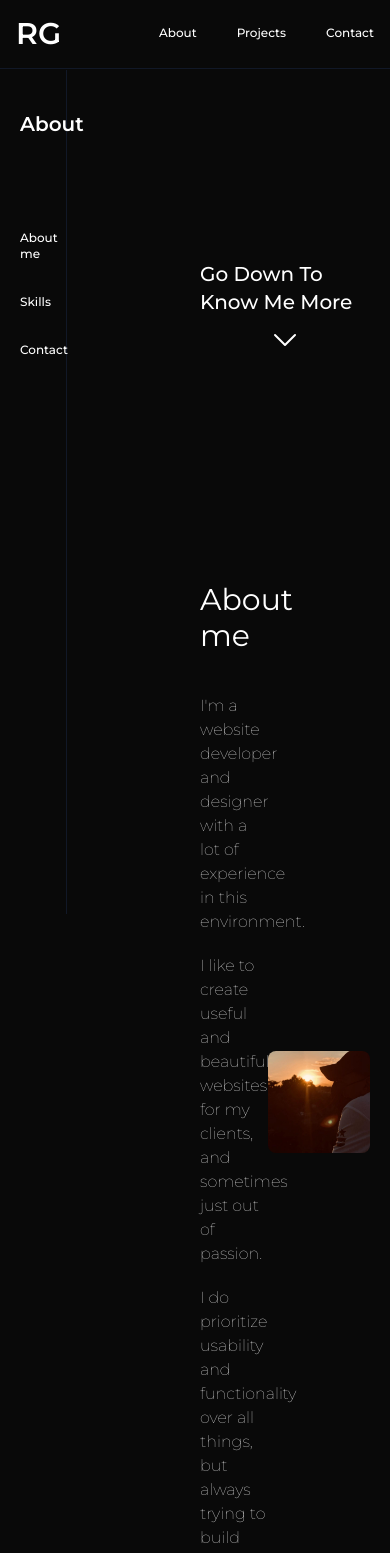
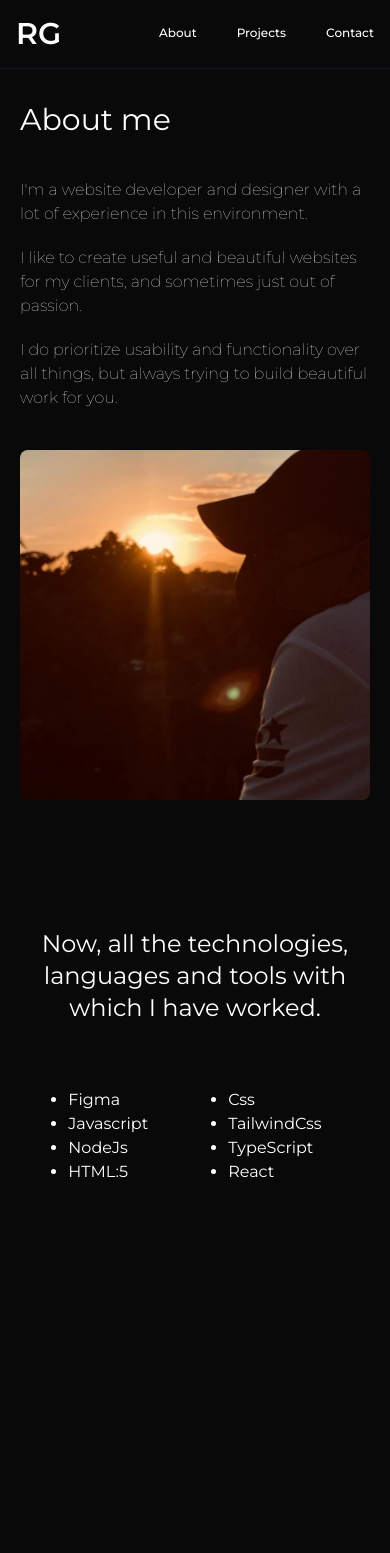
Before and after one commit to JustGabo/PortFolio, a React (Vite) app: page / in a window 390 px wide. Shown: the top 1553 px of the page. Built offline with nearby package versions, Linux system fonts and the light colour scheme.

Commit message:
feat: mainly adding responsive and aos installed

```diff
--- a/package.json
+++ b/package.json
@@ -11,6 +11,7 @@
   },
   "dependencies": {
     "@heroicons/react": "^2.0.18",
+    "aos": "^3.0.0-beta.6",
     "localforage": "^1.10.0",
     "match-sorter": "^6.3.1",
     "react": "^18.2.0",
--- a/src/App.jsx
+++ b/src/App.jsx
@@ -5,13 +5,17 @@ import Projects from "./projects/page";
 import Contact from './contact/page'
 import {Route, Routes, Link} from 'react-router-dom'
 
+import AOS from 'aos';
+import 'aos/dist/aos.css';
+AOS.init();
+
 function App() {
   return (
-    <div className="flex flex-col bg-[#090909] text-white">
-      <header className="grid grid-cols-2 items-center bg-[#090909] text-white border-b border-gray-900 fixed w-[100%] p-4">
+    <div className="flex flex-col bg-[#090909] text-white pb-[4em] md:pb-[2em]">
+      <header className="grid z-50 grid-cols-2 items-center bg-[#090909] text-white border-b border-gray-900 fixed w-[100%] p-4">
         <h1 className="text-3xl font-semibold">RG</h1>
 
-        <ul className="flex gap-10  flex-row text-xs font-medium justify-end">
+        <ul className="flex gap-10  flex-row text-xs items-center font-medium justify-end">
         <li className="about pb-[2px] cursor-pointer hover:translate-y-[-5px] transition-all"><Link to="/">About</Link></li>
         <li className="projects pb-[2px] cursor-pointer hover:translate-y-[-5px] transition-all"><Link to="projects">Projects</Link></li>
         <li className="contact pb-[2px] cursor-pointer hover:translate-y-[-5px] transition-all"><Link to="contact">Contact</Link></li>
--- a/src/about/page.tsx
+++ b/src/about/page.tsx
@@ -1,13 +1,12 @@
 import { Link } from "react-scroll";
 import React from "react";
 import { ChevronDownIcon } from "@heroicons/react/24/solid";
-import AboutImg from '../imgs/aboutImg.jpeg'
-
+import AboutImg from "../imgs/aboutImg.jpeg";
 
 const Page = () => {
   return (
-    <div id="projects" className="flex mt-[70px] px-5">
-      <section className="fixed flex flex-col gap-20 border-r pt-10 border-gray-900 w-[12%] h-screen">
+    <div id="projects" className="flex flex-col md:flex-row mt-[70px] px-5">
+      <section className="fixed md:flex hidden items-start  flex-col justify-between md:gap-20 border-r pt-10 border-gray-900 w-[12%] h-screen">
         <h2 id="projects" className="font-semibold cursor-pointer text-xl">
           <Link
             activeClass="active"
@@ -20,7 +19,7 @@ const Page = () => {
             About
           </Link>
         </h2>
-        <ul className="ul flex flex-col gap-2 w-[80%] text-xs font-medium ">
+        <ul className="ul flex flex-row md:flex-col gap-10 md:gap-2 w-[100%] md:w-[80%] text-xs font-medium ">
           <li className="cursor-pointer   py-3">
             <Link
               activeClass="active"
@@ -59,26 +58,15 @@ const Page = () => {
           </li>
         </ul>
       </section>
-      <section className="ml-[180px] w-[100%] flex flex-col">
-        <article className="h-96 flex flex-col justify-center items-center mb-32">
-          <div className="mb-[100px] flex flex-col items-center gap-2 pt-48">
-            <h3 className="font-medium text-xl">Go Down To Know Me More</h3>
-            <Link
-              activeClass="active"
-              to="aboutme"
-              spy={true}
-              smooth={true}
-              offset={-90}
-              duration={500}
-            >
-              <ChevronDownIcon className="w-8 aspect-square cursor-pointer"></ChevronDownIcon>
-            </Link>
-          </div>
-        </article>
-
-        <article className="grid gap-32">
-          <section id="aboutme" className="flex items-center justify-between">
-            <div className="flex flex-col gap-10 w-[40%]">
+      <section className="md:ml-[15%] md:pr-[1em] mt-[2em] flex flex-col">
+        <article
+          className="grid gap-32"
+          data-aos="fade-in"
+          data-aos-anchor="#example-anchor"
+          data-aos-duration="2000"
+        >
+          <section id="aboutme" className="flex md:flex-row flex-col gap-10 items-center justify-between">
+            <div className="flex flex-col gap-10  md:w-[40%]">
               <h3 className="text-3xl">About me</h3>
 
               <div className="flex flex-col gap-5">
@@ -93,13 +81,13 @@ const Page = () => {
                 </p>
 
                 <p className="text-base font-thin">
-                  I do prioritize usability and functionality over all things, but
-                  always trying to build beautiful work for you.
+                  I do prioritize usability and functionality over all things,
+                  but always trying to build beautiful work for you.
                 </p>
               </div>
             </div>
 
-            <div className="w-[80%] flex justify-center items-center">
+            <div className="w-[100] flex justify-center ">
               <img
                 className="w-[25em] rounded-lg aspect-square object-cover"
                 src={AboutImg}
@@ -108,13 +96,20 @@ const Page = () => {
             </div>
           </section>
 
-          <section id="skills" className="grid gap-16">
+          <section
+            id="skills"
+            className="grid gap-16"
+            data-aos="fade-in"
+            data-aos-anchor="#example-anchor"
+            data-aos-offset="800"
+            data-aos-duration="1500"
+          >
             <h3 className="text-2xl  text-center">
               Now, all the technologies, languages and tools with which I have
               worked.
             </h3>
 
-            <article className="grid grid-cols-8 border-t-2 border-[#0a3447]">
+            <article className="hidden md:grid  grid-cols-8 border-t-2 border-[#0a3447]">
               <div className="flex flex-col items-center ">
                 <div className="w-[2px] h-[200px] bg-[#0a3447]"></div>
                 <p>HTML:5</p>
@@ -148,8 +143,9 @@ const Page = () => {
                 <p>NodeJs</p>
               </div>
             </article>
-            {/* <article className="w-[95%] m-auto">
-              <ul className="flex gap-20">
+
+            <article className="w-[95%] m-auto">
+              <ul className="flex justify-center gap-20">
                 <div>
                 <li className="list-disc">Figma</li>
                 <li className="list-disc">Javascript</li>
@@ -163,12 +159,16 @@ const Page = () => {
                 <li className="list-disc">React</li>
                 </div>
               </ul>
-            </article> */}
+            </article>
           </section>
 
           <section
             id="contact"
             className="flex flex-col items-center h-96 justify-center"
+            data-aos="fade-down"
+            data-aos-anchor="#example-anchor"
+            data-aos-offset="1500"
+            data-aos-duration="1000"
           >
             <div className="flex flex-col items-center justify-center gap-6 mb-32">
               <h3 className="text-center">
@@ -176,7 +176,7 @@ const Page = () => {
                 mind, just tell me about it.
               </h3>
               <button className="border-2 border-[#0a3447] w-[170px] rounded-md hover:bg-[#0a3447] transition-all">
-                <a className="inline-block w-[100%] leading-10" href="">
+                <a className="inline-block w-[100%] leading-10" href="mailto:ovallegabriel123@gmail.com">
                   Get it!
                 </a>
               </button>
--- a/src/contact/page.tsx
+++ b/src/contact/page.tsx
@@ -5,7 +5,7 @@ import { ChevronDownIcon } from "@heroicons/react/24/solid";
 const Page = () => {
   return (
     <div id="projects" className="flex mt-[70px] px-5">
-      <section className="fixed flex flex-col gap-20 border-r pt-10 border-gray-900 w-[12%] h-screen">
+      <section className="fixed hidden md:flex flex-col gap-20 border-r pt-10 border-gray-900 w-[12%] h-screen">
         <h2 id="projects" className="font-semibold cursor-pointer text-xl">
           <Link
             activeClass="active"
@@ -15,7 +15,7 @@ const Page = () => {
             offset={-100}
             duration={500}
           >
-           Contact
+            Contact
           </Link>
         </h2>
         <ul className="ul flex flex-col gap-2 w-[80%] text-xs font-medium ">
@@ -45,38 +45,38 @@ const Page = () => {
           </li>
         </ul>
       </section>
-      <section className="ml-[180px] w-[100%] flex flex-col">
-        <article className="h-96 flex flex-col justify-center items-center mb-32">
-          <div className="mb-[100px] flex flex-col items-center gap-2 pt-48">
-            <h3 className="font-medium text-xl">Go Down To Contact Me</h3>
-            <Link
-              activeClass="active"
-              to="gmail"
-              spy={true}
-              smooth={true}
-              offset={-90}
-              duration={500}
-            >
-              <ChevronDownIcon className="w-8 aspect-square cursor-pointer"></ChevronDownIcon>
-            </Link>
-          </div>
-        </article>
-
+      <section className="md:ml-[15%] w-[100%] flex flex-col">
         <article className="">
-          <section id="gmail" className="h-96 flex flex-col justify-center items-center mb-32">
-            <div className="mb-[100px] flex flex-col items-center gap-5 pt-48">
+          <section
+            data-aos="zoom-in"
+            data-aos-anchor="#example-anchor"
+            // data-aos-offset="500"
+            data-aos-duration="1000"
+            id="gmail"
+            className="h-96 flex flex-col justify-center items-center md:mb-32"
+          >
+            <div className="mb-[100px] flex flex-col items-center gap-5 md:pt-48">
               <h3 className="">If you want to contact me from my email</h3>
-              <button className="border-2 border-[#0a3447] w-[70%] rounded-md hover:bg-[#0a3447] transition-all"><a className="leading-10 inline-block" href="">Send me a message</a></button>
+              <button className="border-2 border-[#0a3447] w-[70%] rounded-md hover:bg-[#0a3447] transition-all">
+                <a className="leading-10 inline-block" href="">
+                  Send me a message
+                </a>
+              </button>
             </div>
           </section>
 
           <section
+            data-aos="zoom-in"
+            data-aos-anchor="#example-anchor"
+            data-aos-offset="800"
+            data-aos-duration="1000"
             id="fivver"
             className="flex flex-col items-center h-96 justify-center"
           >
             <div className="flex flex-col items-center justify-center gap-6 mb-32">
               <h3 className="text-center">
-                Contact me from Fivver if you already got a project in mind or some ideas.
+                Contact me from Fivver if you already got a project in mind or
+                some ideas.
               </h3>
               <button className="border-2 border-[#0a3447] w-[170px] rounded-md hover:bg-[#0a3447] transition-all">
                 <a className="inline-block w-[100%] leading-10" href="">
```
Also changed, not shown: src/projects/page.jsx (+52 -35 lines), 1 other file (tests, documents, lock files or other folders).
